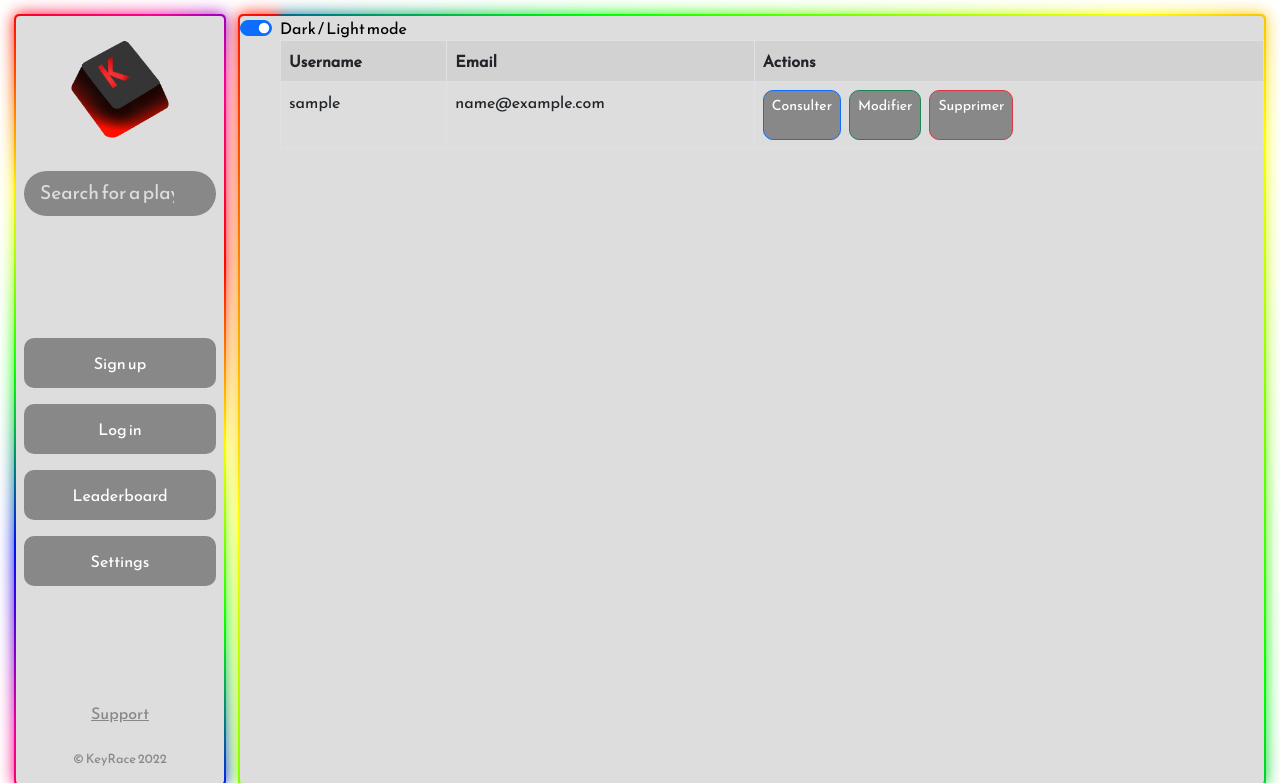
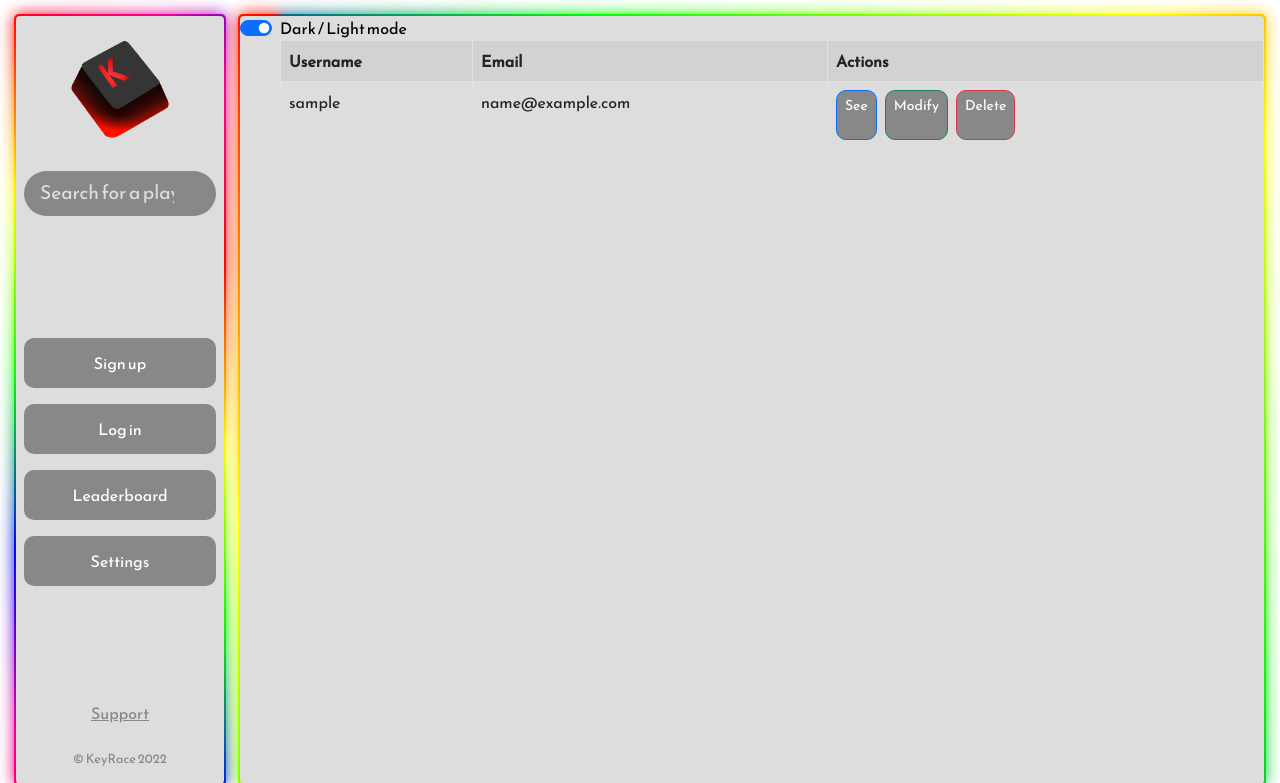
Before and after one commit to opixelum/KeyRace, a PHP site: page /KeyRace/settings.php in a window 1280 px wide. Shown: the top 783 px of the page. Run offline with PHP 8.4, Linux system fonts and the light colour scheme; tables that the repository leaves empty or names only in its code hold one stand-in row (values such as "Sample post").

```diff
--- a/src/includes/users.php
+++ b/src/includes/users.php
@@ -19,9 +19,9 @@
                 echo '<td>' . $user['username'] . '</td>';
                 echo '<td>' . $user['email'] . '</td>';
                 echo '<td>';
-                echo '<a class="btn btn-primary btn-sm me-2" href="read.php?id=' . $user['user_id'] . '">Consulter</a>';
-                echo '<a class="btn btn-success btn-sm me-2" href="update.php?id=' . $user['user_id'] . '">Modifier</a>';
-                echo '<a class="btn btn-danger btn-sm me-2" href="delete.php?id=' . $user['user_id'] . '">Supprimer</a>';
+                echo '<a class="btn btn-primary btn-sm me-2" href="read.php?id=' . $user['user_id'] . '">See</a>';
+                echo '<a class="btn btn-success btn-sm me-2" href="update.php?id=' . $user['user_id'] . '">Modify</a>';
+                echo '<a class="btn btn-danger btn-sm me-2" href="delete.php?id=' . $user['user_id'] . '">Delete</a>';
                 echo '</td>';
                 echo '</tr>';
             }
```
Also changed, not shown: src/scripts/php/delete.php (added), src/scripts/php/read.php (added), src/scripts/php/update.php (added).
